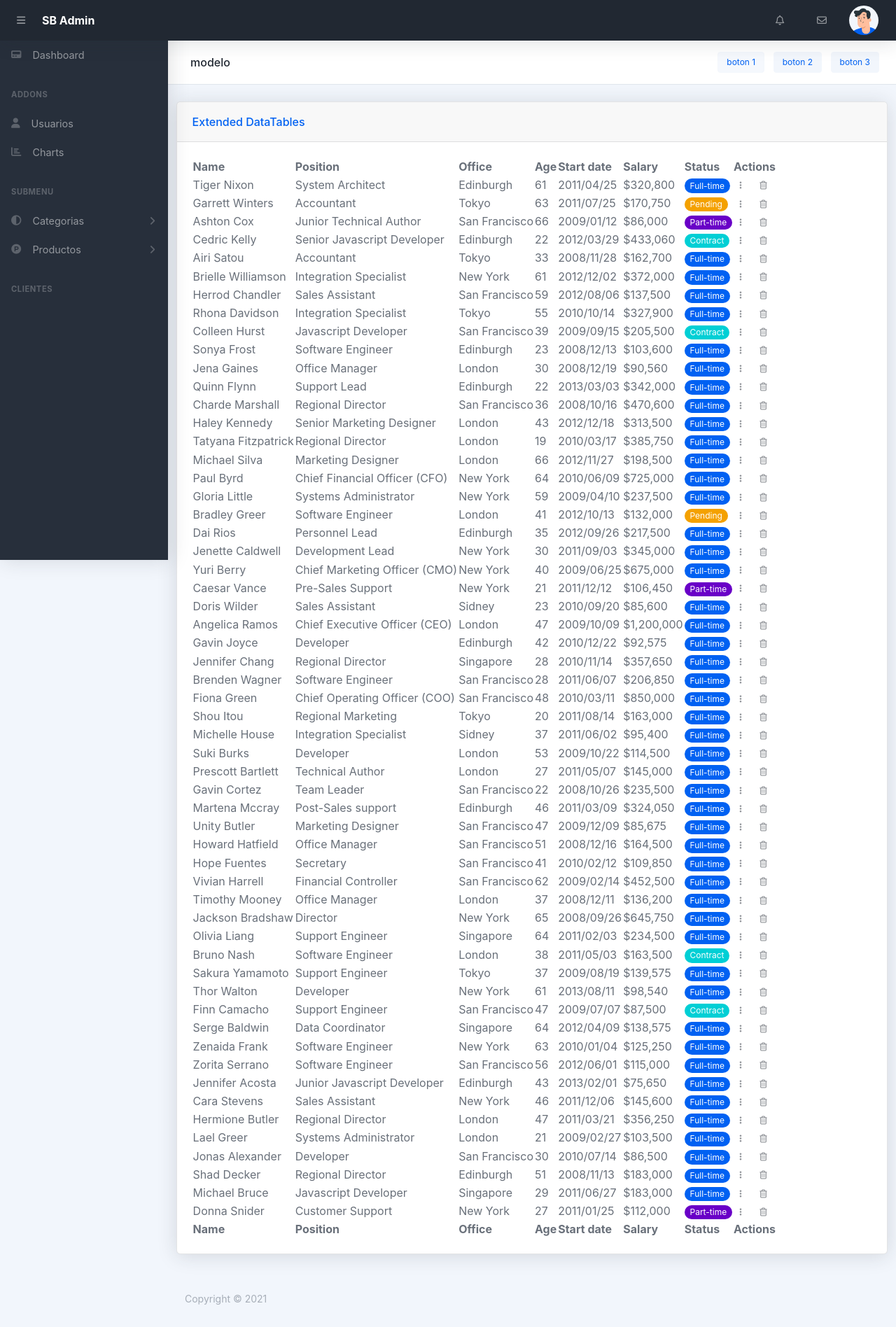
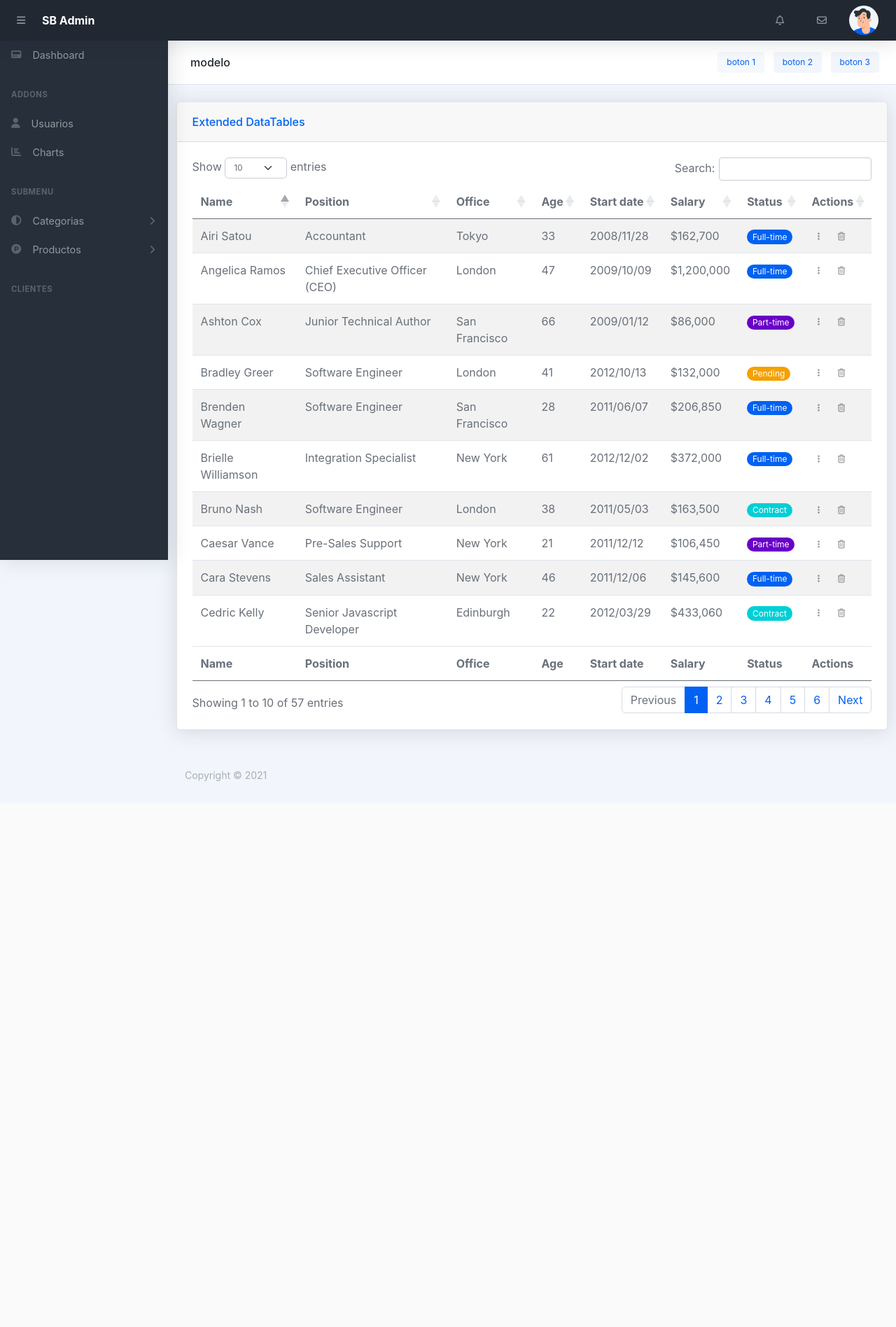
Before and after one commit to tucno21/sb_admin_php, a PHP site: page / in a window 1280 px wide. Shown: the whole page at 70% size. After the commit the page ends 1116 px from the top, so only its background shows below. Run offline with PHP 8.4, Linux system fonts and the light colour scheme; some libraries are stand-ins or nearby versions; some web fonts are replaced.

Commit message:
datatable

```diff
--- a/index.php
+++ b/index.php
@@ -28,7 +28,7 @@ include 'sbAdmin/head.php';
         <div class="card mb-4">
             <div class="card-header">Extended DataTables</div>
             <div class="card-body">
-                <table id="datatablesSimple">
+                <table id="datatablesSimple" class="table table-striped">
                     <thead>
                         <tr>
                             <th>Name</th>
--- a/public/sbAdmin/js/datatable.js
+++ b/public/sbAdmin/js/datatable.js
@@ -1,13 +1,13 @@
-// $(document).ready( function () {
-//     $('#myTable').DataTable();
-// } );
+$(document).ready( function () {
+    $('#datatablesSimple').DataTable();
+} );
 
-window.addEventListener('DOMContentLoaded', event => {
-    // Simple-DataTables
-    // https://github.com/fiduswriter/Simple-DataTables/wiki
+// window.addEventListener('DOMContentLoaded', event => {
+//     // Simple-DataTables
+//     // https://github.com/fiduswriter/Simple-DataTables/wiki
 
-    const datatablesSimple = document.getElementById('datatablesSimple');
-    if (datatablesSimple) {
-        new simpleDatatables.DataTable(datatablesSimple);
-    }
-});
+//     const datatablesSimple = document.getElementById('datatablesSimple');
+//     if (datatablesSimple) {
+//         new simpleDatatables.DataTable(datatablesSimple);
+//     }
+// });
--- a/sbAdmin/sbAdmin.php
+++ b/sbAdmin/sbAdmin.php
@@ -131,16 +131,17 @@ $linkURL = '../public';
 
 $linksCss = [
     // 'https://fonts.googleapis.com/css?family=Lato:300,400,700,900',
-    'https://cdn.datatables.net/1.11.3/css/jquery.dataTables.min.css',
+    // 'https://cdn.datatables.net/1.11.3/css/jquery.dataTables.min.css',
+    'https://cdn.datatables.net/1.11.3/css/dataTables.bootstrap5.min.css',
     $linkURL . '/sbAdmin/css/styles.css',
 ];
 
 $linksScript = [
-    // $linkURL . '/sbAdmin/js/feather.min.js',
     'https://code.jquery.com/jquery-3.6.0.js',
     'https://cdn.datatables.net/1.11.3/js/jquery.dataTables.min.js',
+    'https://cdn.datatables.net/1.11.3/js/dataTables.bootstrap5.min.js',
     'https://kit.fontawesome.com/1d88763075.js',
-    'https://cdn.jsdelivr.net/npm/simple-datatables@latest',
+    // 'https://cdn.jsdelivr.net/npm/simple-datatables@latest',
     $linkURL . '/sbAdmin/js/bootstrap.bundle.min.js',
     $linkURL . '/sbAdmin/js/scripts.js',
     $linkURL . '/sbAdmin/js/datatable.js',
```
